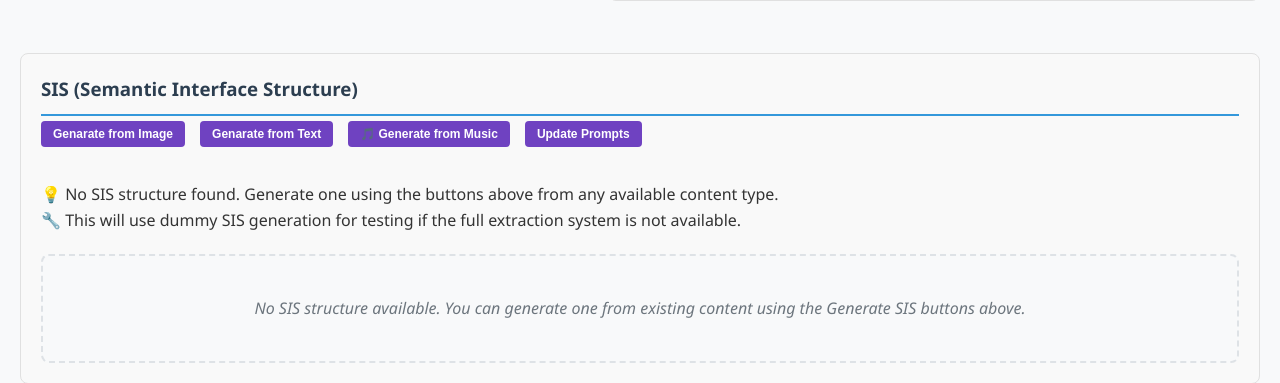
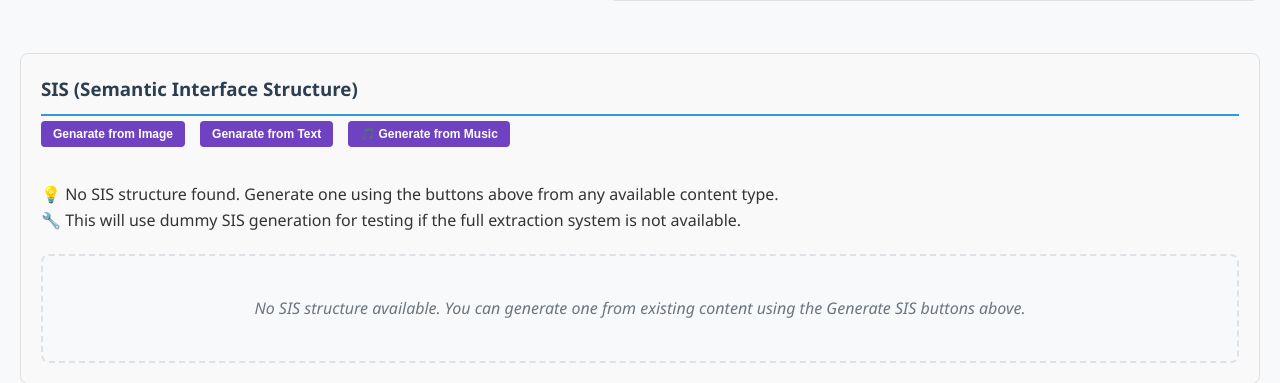
Before and after one commit to joyk0117/GeNarrative, a Flask app: template ui/app/templates/scene_detail.html in a window 1280 px wide. Shown: the part 1143-1526 px from the top of the page. Run offline with Flask 3, Linux system fonts and the light colour scheme; the template is opened without the code that fills it, so the values that code supplies are empty; some libraries are stand-ins or nearby versions.

Commit message:
refactor(scene_detail): remove Update Prompts button and streamline SIS generation process

```diff
--- a/ui/app/templates/scene_detail.html
+++ b/ui/app/templates/scene_detail.html
@@ -380,9 +380,6 @@
                 <button class="btn btn-download" onclick="downloadSIS()">
                     💾 Download
                 </button>
-                <button class="btn btn-generate-sis" onclick="regeneratePrompts()" id="btn-update-prompts">
-                    Update Prompts
-                </button>
                 <button class="btn btn-save" id="btn-sis-generated-save" onclick="saveGeneratedSIS()" style="display:none;">
                     💾 Save
                 </button>
@@ -420,9 +417,6 @@
                 </button>
                 <button class="btn btn-generate-sis" onclick="generateSISFromMusic()">
                     🎵 Generate from Music
-                </button>
-                <button class="btn btn-generate-sis" onclick="regeneratePrompts()" id="btn-update-prompts">
-                    Update Prompts
                 </button>
                 <button class="btn btn-save" id="btn-sis-generated-save" onclick="saveGeneratedSIS()" style="display:none;">
                     💾 Save
@@ -3129,17 +3123,6 @@ function updateSISSection(sisContent, fileName) {
     let sisSection = document.querySelector('.sis-section');
 
     if (sisSection) {
-        // Ensure Update Prompts button exists even if the template predates the new control
-        const editControls = sisSection.querySelector('.sis-edit-main-controls');
-        if (editControls && !editControls.querySelector('#btn-update-prompts')) {
-            const updateBtn = document.createElement('button');
-            updateBtn.className = 'btn btn-generate-sis';
-            updateBtn.id = 'btn-update-prompts';
-            updateBtn.textContent = 'Update Prompts';
-            updateBtn.onclick = () => regeneratePrompts();
-            editControls.appendChild(updateBtn);
-        }
-
     // Do NOT replace existing buttons/controls; only update the SIS content area
         let sisContainer = sisSection.querySelector('.sis-container');
         if (!sisContainer) {
@@ -3197,7 +3180,6 @@ function updateSISSection(sisContent, fileName) {
                     <button class="btn btn-save" onclick="saveSIS(1, '${fileName}')" style="display: none;">💾 Save</button>
                     <button class="btn btn-cancel" onclick="cancelSISEdit(1)" style="display: none;">❌ Cancel</button>
                     <button class="btn btn-download" onclick="downloadSIS()">💾 Download</button>
-                    <button class="btn btn-generate-sis" onclick="regeneratePrompts()" id="btn-update-prompts">Update Prompts</button>
                 </div>
                 <div class="sis-generation-controls">
                     <button class="btn btn-generate-sis" onclick="generateSISFromImage()">Genarate from Image</button>
@@ -3340,7 +3322,11 @@ function saveSIS(index, fileName) {
             saveBtn.style.display = 'none';
             cancelBtn.style.display = 'none';
 
-            alert('SIS saved successfully!');
+            // alert('SIS saved successfully!');
+            showSISGenerationProgress('✅ SIS saved successfully! Updating prompts...', 'success');
+
+            // 自動的にプロンプトを再生成
+            regeneratePrompts();
         } else {
             alert('Failed to save SIS: ' + data.error);
         }
```
